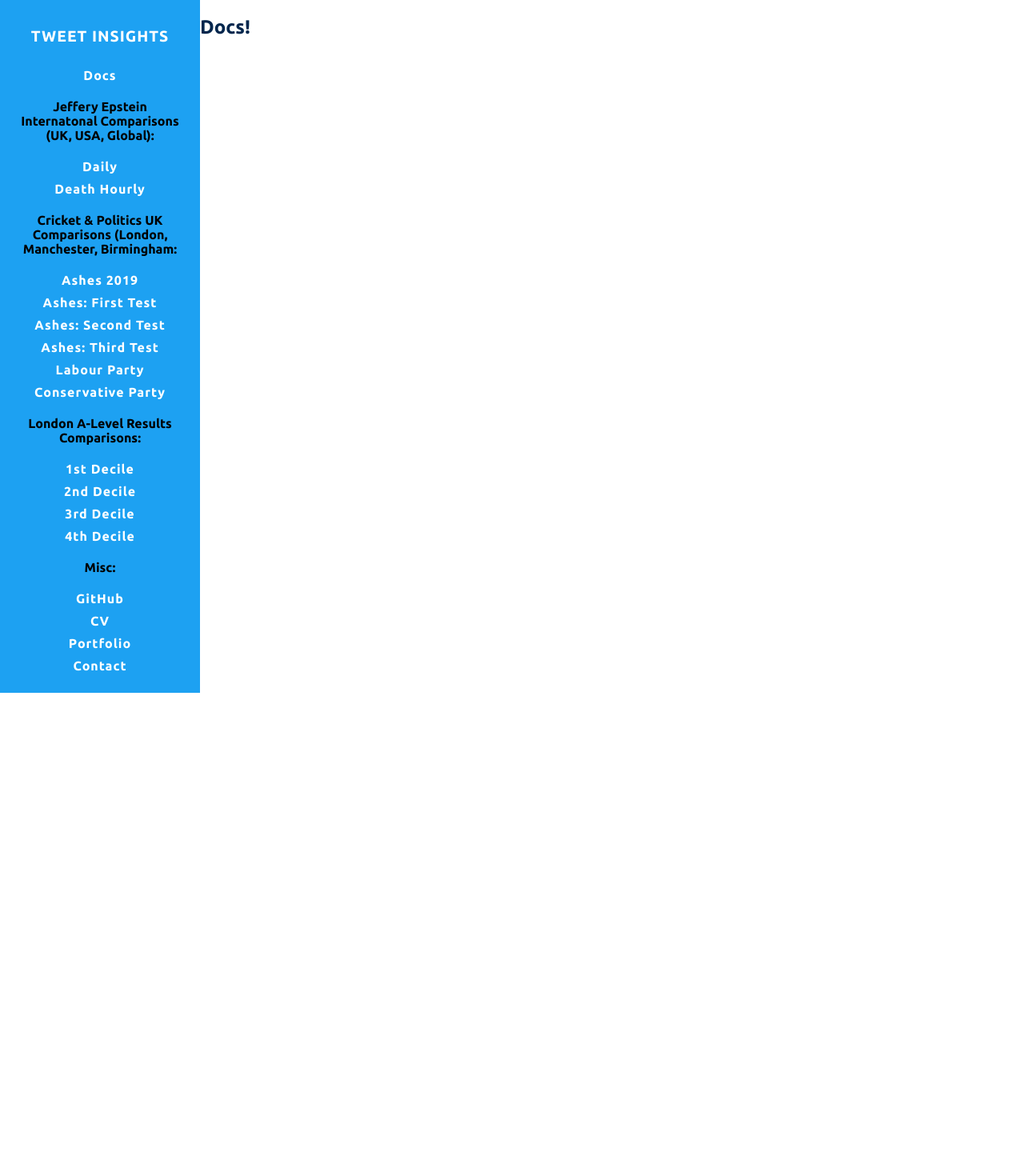
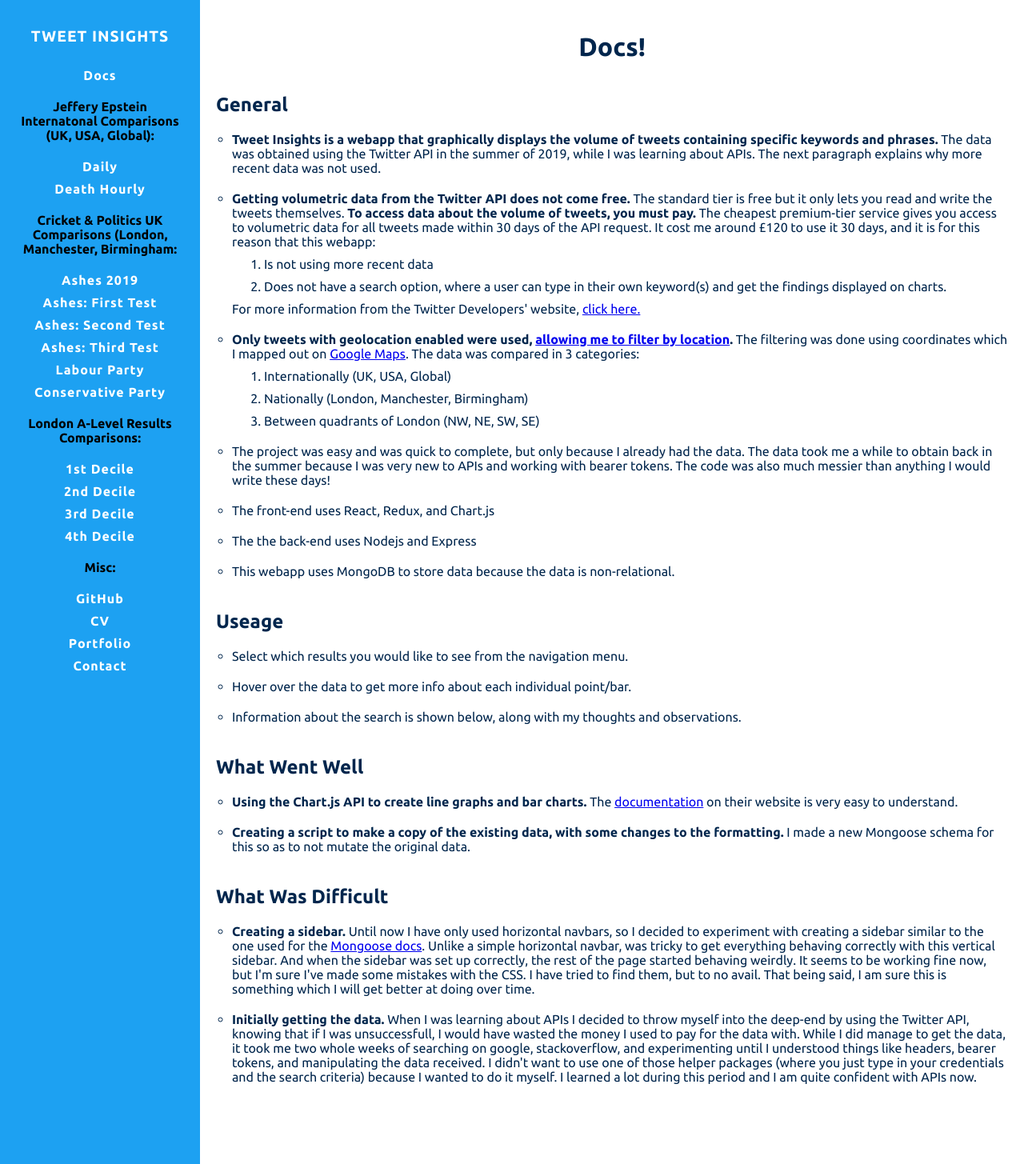
Before and after one commit to ckp92/tweetinsights, a React (Create React App) app in the folder client/: page /docs in a window 1280 px wide. Shown: the whole page at 80% size. Before the commit the page ends 866 px from the top, so only its background shows below. Built offline with nearby package versions, Linux system fonts and the light colour scheme; no server answers.

Commit message:
add Docs

```diff
--- a/client/src/components/App.js
+++ b/client/src/components/App.js
@@ -7,9 +7,9 @@ import { BrowserRouter, Route } from "react-router-dom";
 import Main from "./main/Main";
 import Header from "./header/Header";
 import Contact from "./contact/Contact";
+import Docs from "./docs/Docs";
 import CV from "./cv/CV";
 import GitHub from "./github/GitHub";
-const Docs = () => <h2>Docs!</h2>;
 
 class App extends Component {
   // get initial data
--- /dev/null
+++ b/client/src/components/docs/Docs.js
@@ -0,0 +1,21 @@
+import "../../styles/docs/Docs.css";
+import React from "react";
+import content from "./content";
+import Shell from "../Shell";
+import Section from "./Section";
+
+const Docs = () => {
+  const renderContent = () => {
+    return content.map(({ heading, list }) => (
+      <Section key={heading} heading={heading} list={list} />
+    ));
+  };
+
+  return (
+    <div className="docs">
+      <Shell header={<h1>Docs!</h1>} content={renderContent()} />
+    </div>
+  );
+};
+
+export default Docs;
--- /dev/null
+++ b/client/src/components/docs/Section.js
@@ -0,0 +1,17 @@
+import "../../styles/docs/Section.css";
+import React from "react";
+
+const Section = ({ list, heading }) => {
+  const renderList = () => {
+    return list.map((item, i) => <li key={i}>{item}</li>);
+  };
+
+  return (
+    <div className="section">
+      <h2 className="section-heading">{heading}</h2>
+      <ul>{renderList()}</ul>
+    </div>
+  );
+};
+
+export default Section;
--- /dev/null
+++ b/client/src/components/docs/content.js
@@ -0,0 +1,164 @@
+import React from "react";
+
+export default [
+  {
+    heading: "General",
+    list: [
+      <div className="list-item">
+        <span className="first-line">
+          Tweet Insights is a webapp that graphically displays the volume of
+          tweets containing specific keywords and phrases.
+        </span>{" "}
+        The data was obtained using the Twitter API in the summer of 2019, while
+        I was learning about APIs. The next paragraph explains why more recent
+        data was not used.
+      </div>,
+      <div className="list-item">
+        <span className="first-line">
+          Getting volumetric data from the Twitter API does not come free.
+        </span>{" "}
+        The standard tier is free but it only lets you read and write the tweets
+        themselves.{" "}
+        <strong>
+          To access data about the volume of tweets, you must pay.
+        </strong>{" "}
+        The cheapest premium-tier service gives you access to volumetric data
+        for all tweets made within 30 days of the API request. It cost me around
+        £120 to use it 30 days, and it is for this reason that this webapp:{" "}
+        <ol>
+          <li>Is not using more recent data</li>
+          <li>
+            Does not have a search option, where a user can type in their own
+            keyword(s) and get the findings displayed on charts.
+          </li>
+        </ol>
+        For more information from the Twitter Developers' website,{" "}
+        <a
+          href="https://developer.twitter.com/en/pricing"
+          target="_blank"
+          rel="noopener noreferrer"
+        >
+          click here.
+        </a>
+      </div>,
+      <div className="list-item">
+        <span className="first-line">
+          Only tweets with geolocation enabled were used,{" "}
+          <a
+            href="https://developer.twitter.com/en/docs/tutorials/filtering-tweets-by-location"
+            target="_blank"
+            rel="noopener noreferrer"
+          >
+            allowing me to filter by location
+          </a>
+          .
+        </span>{" "}
+        The filtering was done using coordinates which I mapped out on{" "}
+        <a
+          href="https://www.google.com/maps"
+          target="_blank"
+          rel="noopener noreferrer"
+        >
+          Google Maps
+        </a>
+        . The data was compared in 3 categories:
+        <ol>
+          <li>Internationally (UK, USA, Global)</li>
+          <li>Nationally (London, Manchester, Birmingham)</li>
+          <li>Between quadrants of London (NW, NE, SW, SE)</li>
+        </ol>
+      </div>,
+      <div className="list-item">
+        The project was easy and was quick to complete, but only because I
+        already had the data. The data took me a while to obtain back in the
+        summer because I was very new to APIs and working with bearer tokens.
+        The code was also much messier than anything I would write these days!
+      </div>,
+      <div className="list-item">
+        The front-end uses React, Redux, and Chart.js
+      </div>,
+      <div className="list-item">The the back-end uses Nodejs and Express</div>,
+      <div className="list-item">
+        This webapp uses MongoDB to store data because the data is
+        non-relational.
+      </div>
+    ]
+  },
+  {
+    heading: "Useage",
+    list: [
+      <div className="list-item">
+        Select which results you would like to see from the navigation menu.
+      </div>,
+      <div className="list-item">
+        Hover over the data to get more info about each individual point/bar.
+      </div>,
+      <div className="list-item">
+        Information about the search is shown below, along with my thoughts and
+        observations.
+      </div>
+    ]
+  },
+  {
+    heading: "What Went Well",
+    list: [
+      <div className="list-item">
+        <span className="first-line">
+          Using the Chart.js API to create line graphs and bar charts.
+        </span>{" "}
+        The{" "}
+        <a
+          href="https://www.chartjs.org/docs/latest/"
+          target="_blank"
+          rel="noopener noreferrer"
+        >
+          documentation
+        </a>{" "}
+        on their website is very easy to understand.
+      </div>,
+      <div className="list-item">
+        <span className="first-line">
+          Creating a script to make a copy of the existing data, with some
+          changes to the formatting.
+        </span>{" "}
+        I made a new Mongoose schema for this so as to not mutate the original
+        data.
+      </div>
+    ]
+  },
+  {
+    heading: "What Was Difficult",
+    list: [
+      <div className="list-item">
+        <span className="first-line">Creating a sidebar.</span> Until now I have
+        only used horizontal navbars, so I decided to experiment with creating a
+        sidebar similar to the one used for the{" "}
+        <a
+          href="https://mongoosejs.com/docs/guide.html"
+          target="_blank"
+          rel="noopener noreferrer"
+        >
+          Mongoose docs
+        </a>
+        . Unlike a simple horizontal navbar, was tricky to get everything
+        behaving correctly with this vertical sidebar. And when the sidebar was
+        set up correctly, the rest of the page started behaving weirdly. It
+        seems to be working fine now, but I'm sure I've made some mistakes with
+        the CSS. I have tried to find them, but to no avail. That being said, I
+        am sure this is something which I will get better at doing over time.
+      </div>,
+      <div className="list-item">
+        <span className="first-line">Initially getting the data.</span> When I
+        was learning about APIs I decided to throw myself into the deep-end by
+        using the Twitter API, knowing that if I was unsuccessfull, I would have
+        wasted the money I used to pay for the data with. While I did manage to
+        get the data, it took me two whole weeks of searching on google,
+        stackoverflow, and experimenting until I understood things like headers,
+        bearer tokens, and manipulating the data received. I didn't want to use
+        one of those helper packages (where you just type in your credentials
+        and the search criteria) because I wanted to do it myself. I learned a
+        lot during this period and I am quite confident with APIs now.
+      </div>
+    ]
+  }
+];
--- /dev/null
+++ b/client/src/styles/docs/Docs.css
@@ -0,0 +1,3 @@
+.first-line {
+  font-weight: bold;
+}
--- /dev/null
+++ b/client/src/styles/docs/Section.css
@@ -0,0 +1,35 @@
+.section {
+  width: 100%;
+  display: flex;
+  flex-direction: column;
+  padding-top: 20px;
+}
+
+.section h2 {
+  margin: 0;
+}
+
+.section ul {
+  padding-left: 20px;
+  margin: 0;
+}
+
+.section > ul > li {
+  list-style: circle;
+  margin: 20px 0;
+}
+
+.section ol li {
+  margin: 10px 0;
+}
+
+@media (max-width: 640px) {
+  .section {
+    align-items: center;
+    border-top: 1px solid black;
+  }
+
+  .section:last-of-type {
+    border-bottom: 1px solid black;
+  }
+}
```
